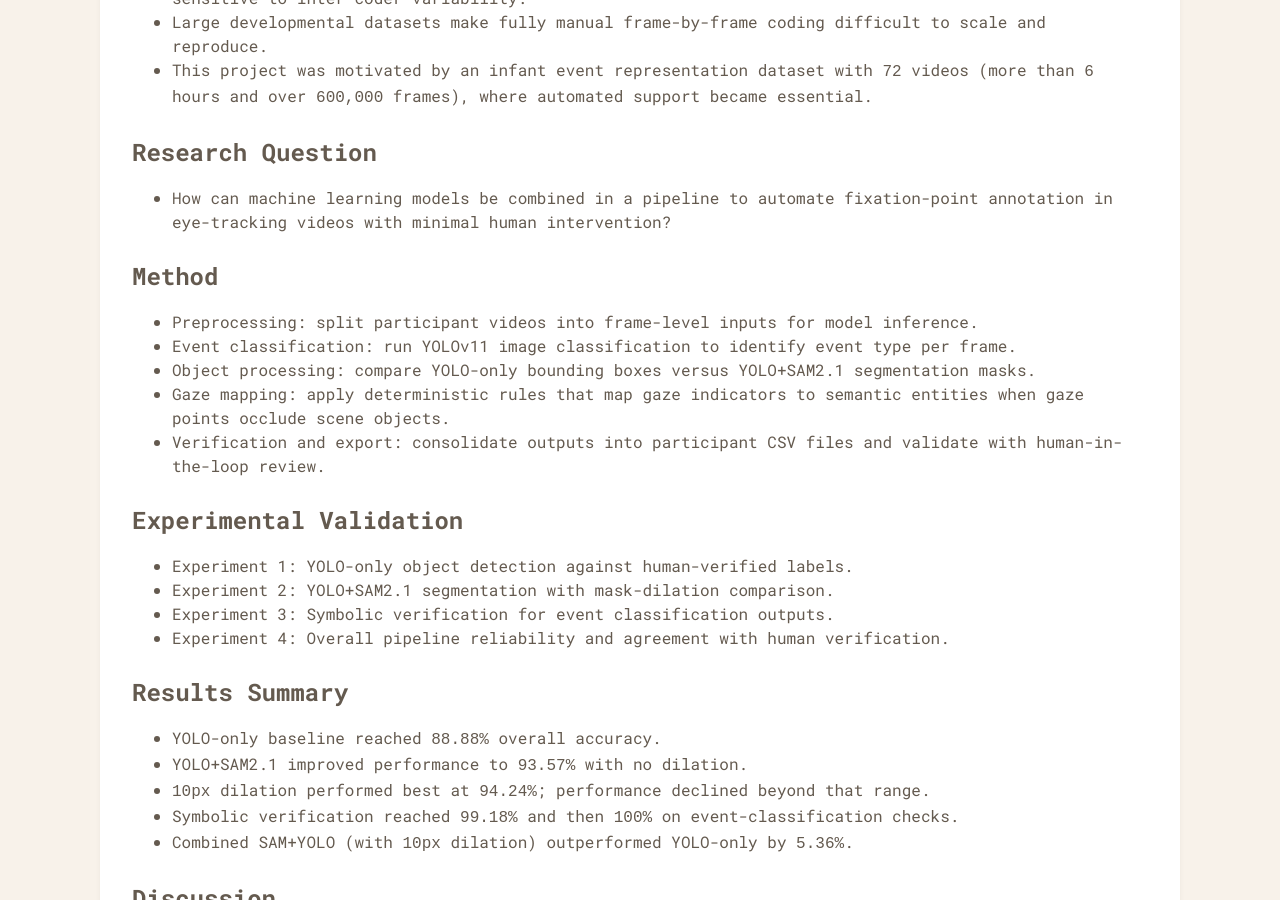
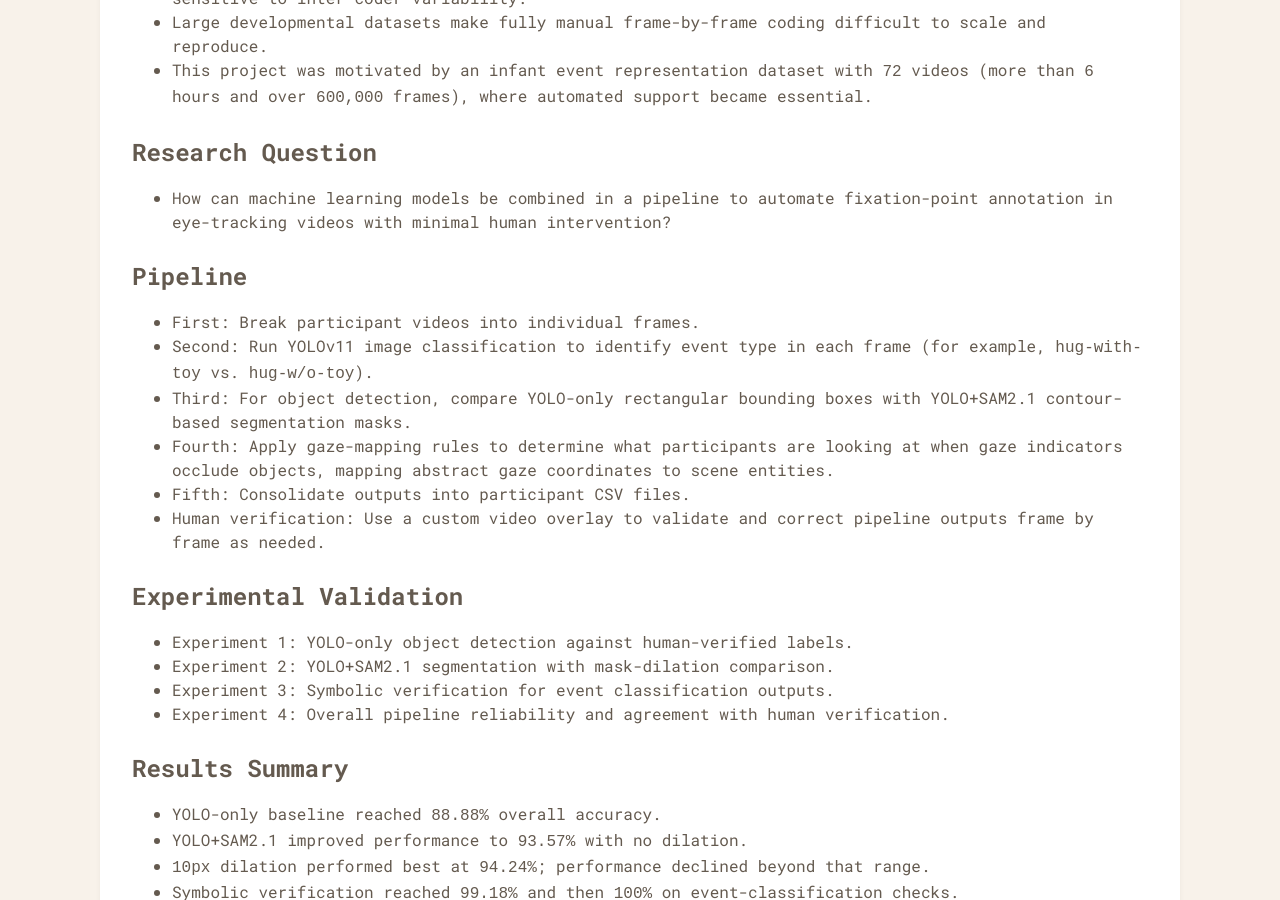
Before and after one commit to yuexin-li-7/yuexin-li-7.github.io, a Jekyll site: the page built from research/eye-track-ml.md, in a window 1280 px wide and 900 px high, scrolled down 575 px. Built offline with Jekyll 4.4.1, drawn with Linux system fonts in a browser that asks for light colours.

Commit message:
Rename Eye-Track-ML Method section to Pipeline

```diff
--- a/research/eye-track-ml.md
+++ b/research/eye-track-ml.md
@@ -23,13 +23,14 @@ Eye-Track-ML is a machine-learning pipeline for automated frame-by-frame coding
 
 - How can machine learning models be combined in a pipeline to automate fixation-point annotation in eye-tracking videos with minimal human intervention?
 
-## Method
+## Pipeline
 
-- Preprocessing: split participant videos into frame-level inputs for model inference.
-- Event classification: run YOLOv11 image classification to identify event type per frame.
-- Object processing: compare YOLO-only bounding boxes versus YOLO+SAM2.1 segmentation masks.
-- Gaze mapping: apply deterministic rules that map gaze indicators to semantic entities when gaze points occlude scene objects.
-- Verification and export: consolidate outputs into participant CSV files and validate with human-in-the-loop review.
+- First: Break participant videos into individual frames.
+- Second: Run YOLOv11 image classification to identify event type in each frame (for example, `hug-with-toy` vs. `hug-w/o-toy`).
+- Third: For object detection, compare YOLO-only rectangular bounding boxes with YOLO+SAM2.1 contour-based segmentation masks.
+- Fourth: Apply gaze-mapping rules to determine what participants are looking at when gaze indicators occlude objects, mapping abstract gaze coordinates to scene entities.
+- Fifth: Consolidate outputs into participant CSV files.
+- Human verification: Use a custom video overlay to validate and correct pipeline outputs frame by frame as needed.
 
 ## Experimental Validation
 
```
